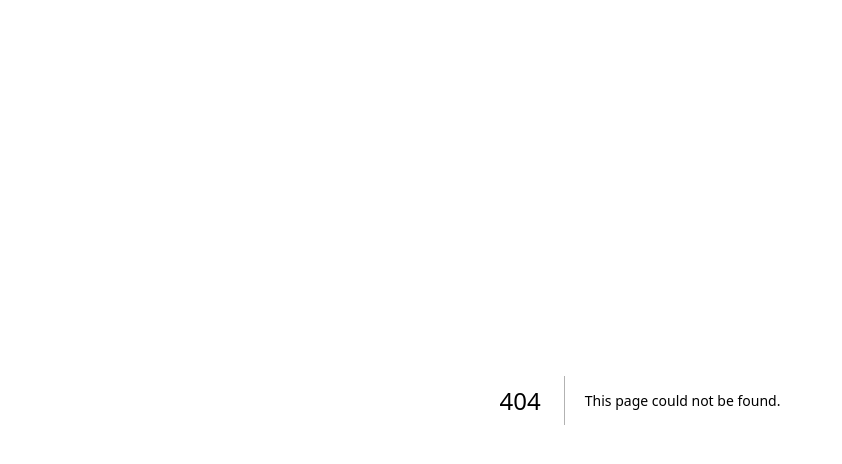
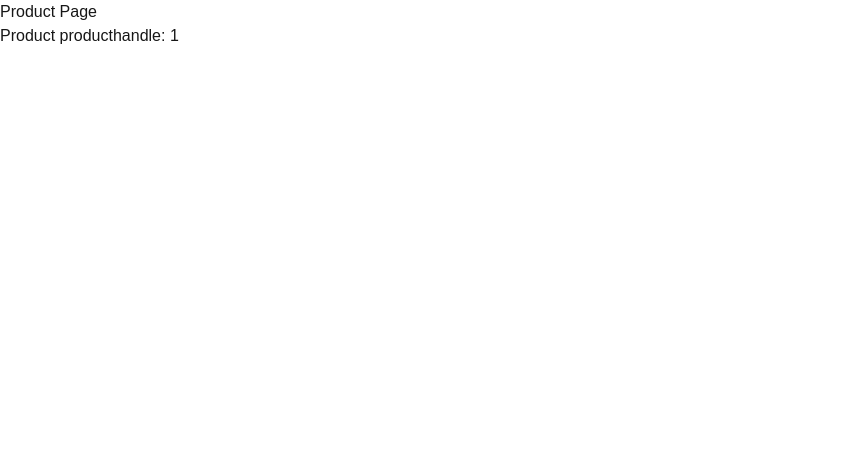
Before and after one commit to AbbasTechievolve/next-headless-storefront, a Next.js app: page /products/1 in a window 1280 px wide. Before the commit this address had no page. Shown: the top 464 px of the page, without its empty margins (0-842 px from the left). Built offline with nearby package versions, Linux system fonts and the light colour scheme.

Commit message:
adding product handle feature

```diff
--- /dev/null
+++ b/app/products/[producthandle]/page.tsx
@@ -0,0 +1,14 @@
+export default async function Page({
+  params,
+}: {
+  params: Promise<{ producthandle: string }>
+}) {
+
+  const { producthandle } = await params;
+  return (
+    <div>
+      <h1>Product Page</h1>
+      <p>Product producthandle: {producthandle}</p>
+    </div>
+  );
+}
--- a/app/products/page.tsx
+++ b/app/products/page.tsx
@@ -7,7 +7,7 @@ export default async function Home() {
 
   // GraphQL query to fetch products, images, and prices
     const fetchProducts = async (cursor: string | null) => {
-	console.log('cursor:',cursor)
+
     const query = `
       {
         shop {
```
